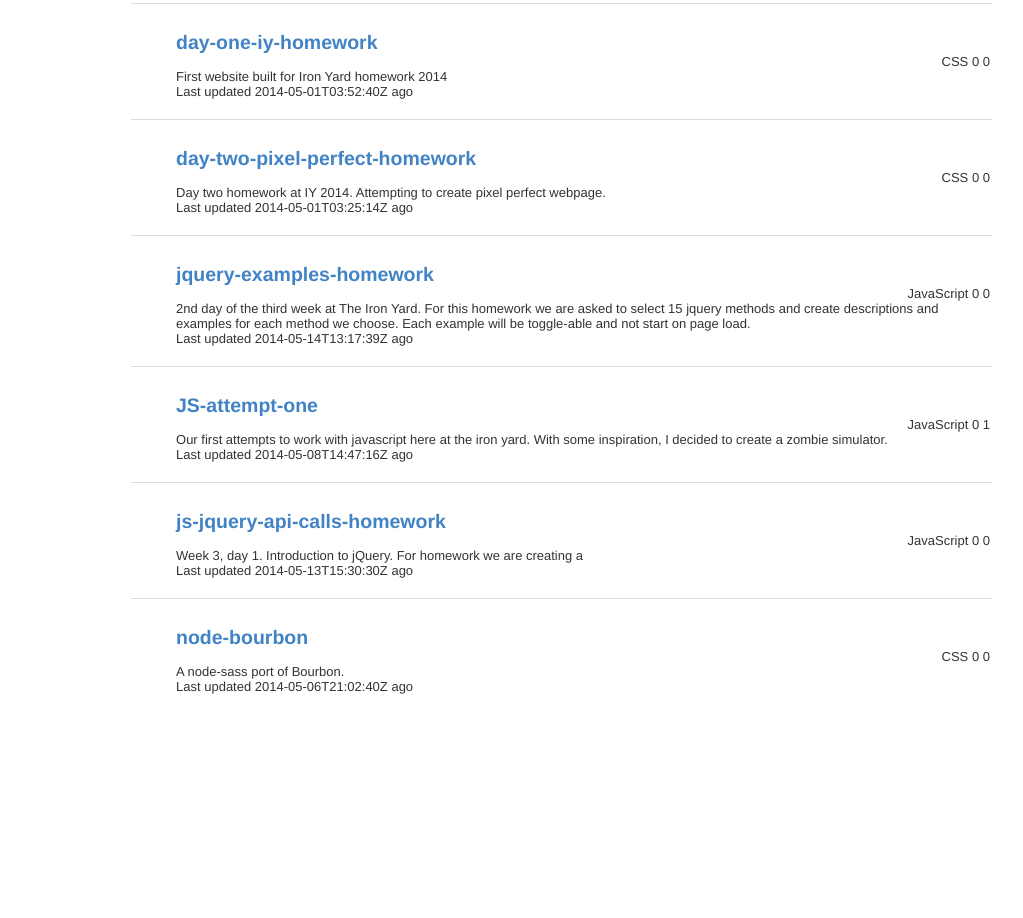
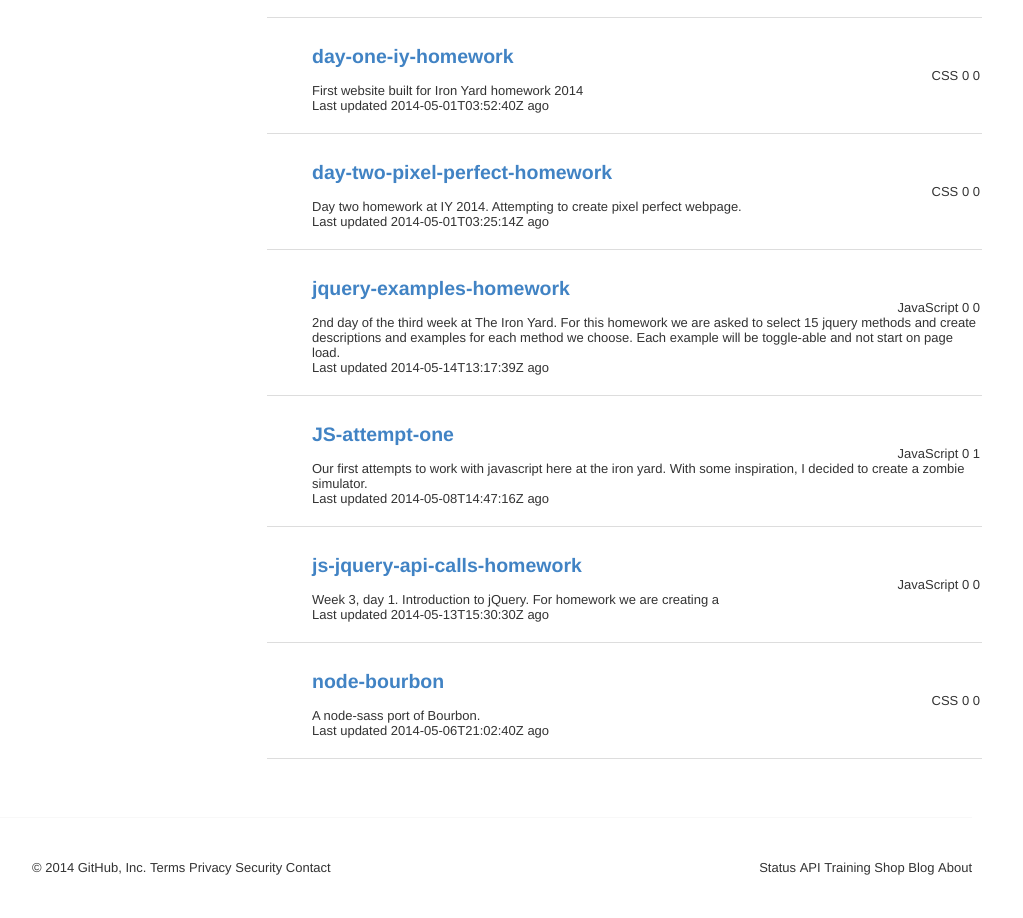
Before and after one commit to gingerrific/github-recreation, a website: page app/index.html in a window 1280 px wide. Shown: the part 920-1838 px from the top of the page, without its empty margins (158-1181 px from the left). Before the commit the page ends 1647 px from the top, so only its background shows below. Drawn offline with nearby package versions, Linux system fonts and the light colour scheme; files that its build step writes are made by us from their sources.

Commit message:
added more styling and footer to page. footer is positioned but elements are not fully aligned

```diff
--- a/app/index.html
+++ b/app/index.html
@@ -23,22 +23,42 @@
 <header>
 
 </header>
+<div class="container">
+    <div class="whole-page">
+        <div class="side-bar">
 
-<div class="whole-page">
-    <div class="side-bar">
+        </div>
 
-    </div>
+        <div class="main-content">
+            <ul class="repo-list">
 
-    <div class="main-content">
-        <ul class="repo-list">
+            </ul>
+        </div>
 
-        </ul>
+        <div class="footer-container">
+            <div class="page-footer">
+                <ul class="footer-list-company-info">
+                    <li>© 2014 GitHub, Inc.</li>
+                    <li>Terms</li>
+                    <li>Privacy</li>
+                    <li>Security</li>
+                    <li>Contact</li>
+                </ul>
+
+                <ul class="footer-list-status-about">
+                    <li>Status</li>
+                    <li>API</li>
+                    <li>Training</li>
+                    <li>Shop</li>
+                    <li>Blog</li>
+                    <li>About</li>
+                </ul>
+            </div>
+        </div>
     </div>
 </div>
 
-<footer></footer>
-
-
+        <!-- side bar jquery template -->
         <script type="text/template" class="side-bar-content-template">
             <div class="avatar-image">
                 <img src="<%=avatar_url %>">
@@ -95,6 +115,7 @@
 
         </script>
 <!-- repository template -->
+
         <script type="text/template" class="repo-template">
             <li>
                 <div class="repo-container">
--- a/app/styles/main.scss
+++ b/app/styles/main.scss
@@ -26,17 +26,34 @@ header {
 body {
     font-family: Helvetica;
     font-size: 13px;
-    margin: 0 auto;
+    margin: 0;
+    padding: 0;
     color: $black;
+    -webkit-box-sizing: border-box;
+    -moz-box-sizing: border-box;
+    box-sizing: border-box;
+}
+
+.container {
+    position: relative;
+    height: 100%;
+    width: 980px;
+    margin-right: auto;
+    margin-left: auto;
 }
 
 .whole-page {
-    position: relative;
+    margin-left: -10px;
+    margin-right: -10px;
 }
 
 .main-content {
-    width: 70%;
+    width: 75%;
     display: inline-block;
+
+    -webkit-box-sizing: border-box;
+    -moz-box-sizing: border-box;
+    box-sizing: border-box;
 
     & ul {
         padding-left: 0;
@@ -50,6 +67,7 @@ body {
     list-style: none;
     margin-left: 35px;
     margin-top: 115px;
+    margin-bottom: 0;
 }
 
 .stats {
@@ -72,7 +90,7 @@ body {
 }
 
 .repo-container {
-    border-top: 1px solid $gray;
+    border-bottom: 1px solid $gray;
     padding: 15px 2px 20px 45px;
 
     & a {
@@ -87,11 +105,15 @@ body {
 ////////////////////////////////////////////////////
 
 .side-bar {
-    width: 18%;
-    min-width: 210px;
+    width: 25%;
     display: inline-block;
+    float: left;
     vertical-align: top;
-    margin-left: 20px;
+    padding-left: 10px;
+    padding-right: 10px;
+    -webkit-box-sizing: border-box;
+    -moz-box-sizing: border-box;
+    box-sizing: border-box;
 }
 
 .avatar-image {
@@ -166,3 +188,50 @@ body {
         color: $link-blue;
     }
 }
+
+
+
+
+
+///// Footer ///////////////////////////////////////
+////////////////////////////////////////////////////
+
+.footer-container {
+    width: 980px;
+    margin-right: auto;
+    margin-left: auto;
+    display: block;
+
+}
+
+.page-footer {
+    position: relative;
+    bottom: 0;
+    height: 100px;
+    width: 100%;
+    border-top: 1px solid $light-gray;
+    line-height: 100px;
+    margin-top: 58px;
+
+    & .footer-list-company-info {
+        float: left;
+        margin-bottom: 0;
+        margin-top: 0;
+
+        & li {
+            display: inline-block;
+        }
+
+    }
+
+    & .footer-list-status-about {
+        float: right;
+        margin-bottom: 0;
+        margin-top: 0;
+
+        & li {
+            display: inline-block;
+        }
+
+    }
+}
```
